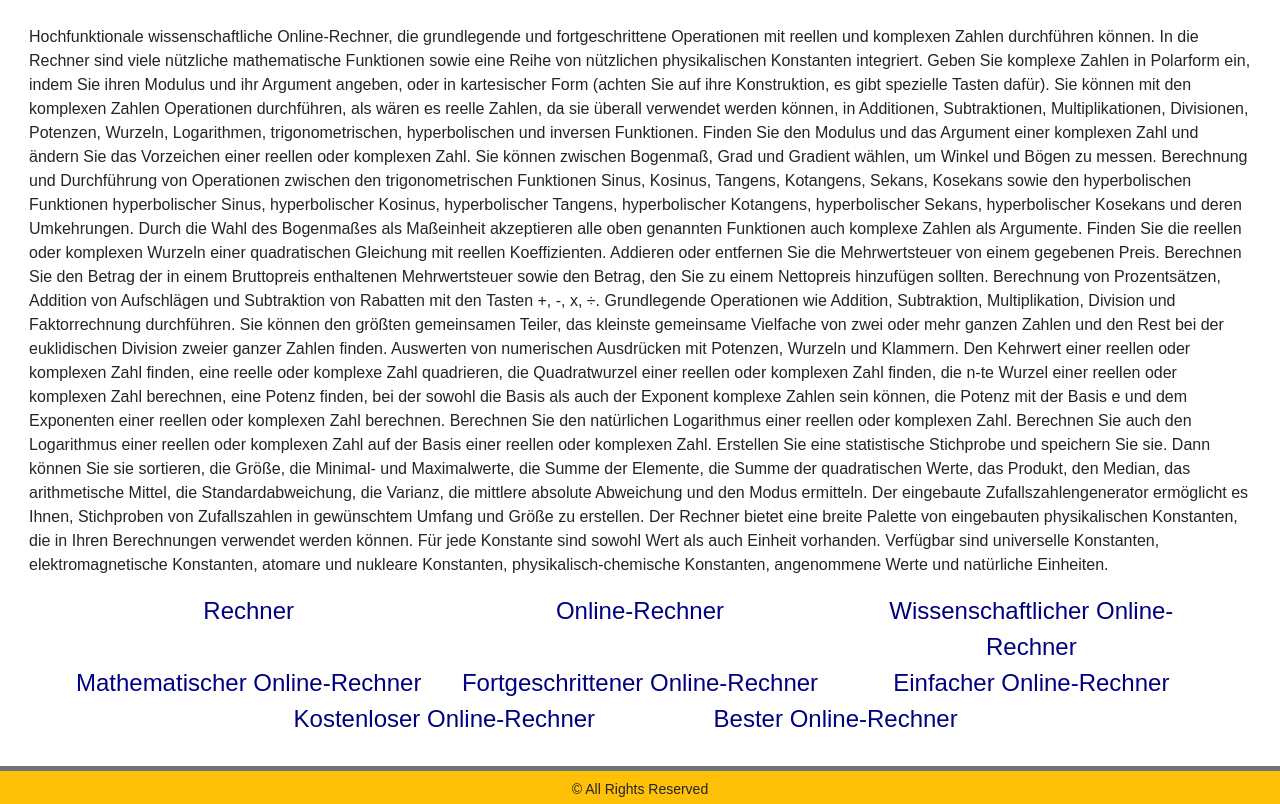
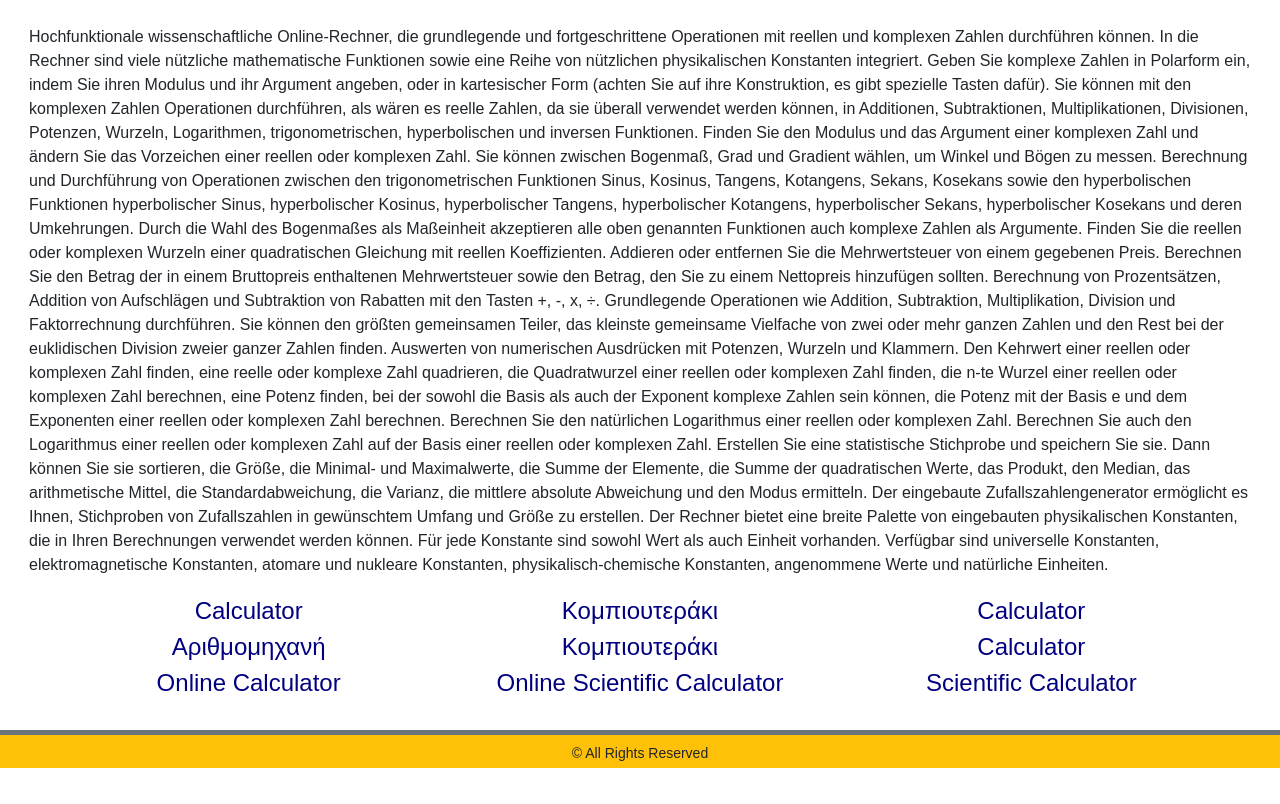
Before and after one commit to nikolaoskaragiannis/calculators, a plain HTML site: page index.html in a window 1280 px wide. Shown: the part 139-943 px from the top of the page. After the commit the page ends 907 px from the top, so only its background shows below. Drawn offline with nearby package versions, Linux system fonts and the light colour scheme.

Commit message:
Add files via upload

```diff
--- a/index.html
+++ b/index.html
@@ -52,14 +52,15 @@ Erstellen Sie eine statistische Stichprobe und speichern Sie sie. Dann können S
 Der Rechner bietet eine breite Palette von eingebauten physikalischen Konstanten, die in Ihren Berechnungen verwendet werden können. Für jede Konstante sind sowohl Wert als auch Einheit vorhanden. Verfügbar sind universelle Konstanten, elektromagnetische Konstanten, atomare und nukleare Konstanten, physikalisch-chemische Konstanten, angenommene Werte und natürliche Einheiten.</p>
 	    <div class="container-fluid">
 		<div class="row my-2 py-0 mx-0 row-cols-1 row-cols-sm-1 row-cols-md-2 row-cols-lg-3 text-center justify-content-center fs-4">
-                    <p class="card-text py-0 my-0"><a href="https://www.calculator.gr/"><span>Rechner</span></a></p>
-                    <p class="card-text py-0 my-0"><a href="https://www.teracalc.com/"><span>Online-Rechner</span></a></p>
-                    <p class="card-text py-0 my-0"><a href="https://www.arithmomixani.gr/"><span>Wissenschaftlicher Online-Rechner</span></a></p>
-                    <p class="card-text py-0 my-0"><a href="https://www.kompioyteraki.gr/"><span>Mathematischer Online-Rechner</span></a></p>
-                    <p class="card-text py-0 my-0"><a href="http://www.calculator.edu.gr/"><span>Fortgeschrittener Online-Rechner</span></a></p>
-                    <p class="card-text py-0 my-0"><a href="http://www.calculator.net.gr/"><span>Einfacher Online-Rechner</span></a></p>
-                    <p class="card-text py-0 my-0"><a href="http://www.calculator.org.gr/"><span>Kostenloser Online-Rechner</span></a></p>
-                    <p class="card-text py-0 my-0"><a href="http://www.calculator.com.gr/"><span>Bester Online-Rechner</span></a></p>
+                    <p class="card-text py-0 my-0"><a href="https://www.calculator.gr/"><span>Calculator</span></a></p>
+                    <p class="card-text py-0 my-0"><a href="https://www.kompiouteraki.gr/"><span>Κομπιουτεράκι</span></a></p>
+                    <p class="card-text py-0 my-0"><a href="https://www.teracalc.com/"><span>Calculator</span></a></p>
+                    <p class="card-text py-0 my-0"><a href="https://www.arithmomixani.gr/"><span>Αριθμομηχανή</span></a></p>
+                    <p class="card-text py-0 my-0"><a href="https://www.kompioyteraki.gr/"><span>Κομπιουτεράκι</span></a></p>
+                    <p class="card-text py-0 my-0"><a href="http://www.calculator.edu.gr/"><span>Calculator</span></a></p>
+                    <p class="card-text py-0 my-0"><a href="http://www.calculator.net.gr/"><span>Online Calculator</span></a></p>
+                    <p class="card-text py-0 my-0"><a href="http://www.calculator.org.gr/"><span>Online Scientific Calculator</span></a></p>
+                    <p class="card-text py-0 my-0"><a href="http://www.calculator.com.gr/"><span>Scientific Calculator</span></a></p>
 		</div>
 	    </div>
 	</div>
```
